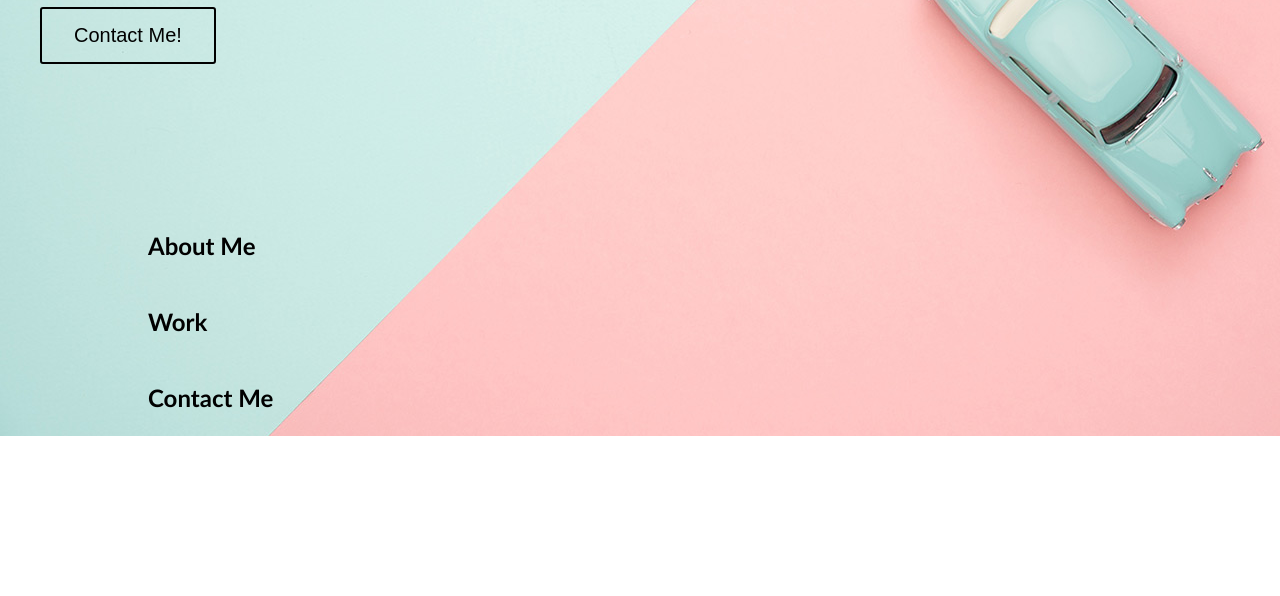
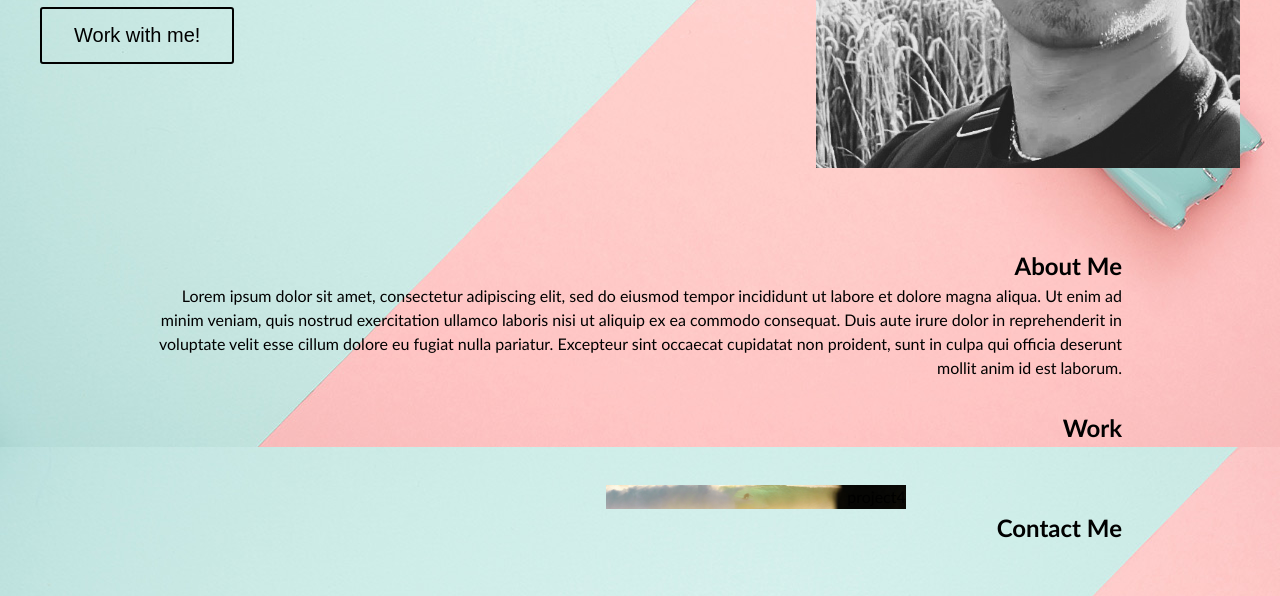
Before and after one commit to ARbayung/Portfolio, a plain HTML site: page index.html in a window 1280 px wide. Shown: the part 554-1150 px from the top of the page. Before the commit the page ends 990 px from the top, so only its background shows below. Drawn offline with Linux system fonts and the light colour scheme.

Commit message:
added headshot and working on portfolio grid

```diff
--- a/css/style.css
+++ b/css/style.css
@@ -11,7 +11,7 @@ body {
   padding: 0;
   font-family: 'Trebuchet MS', 'Lucida Sans Unicode', 'Lucida Grande', 'Lucida Sans', Arial, sans-serif;
   line-height: 1.5;
-  background-image: url(../images/02-portfolio-3.jpg);
+  background-image: url("../images/02-portfolio-3.jpg");
 }
 
 h1,
@@ -74,12 +74,6 @@ li :hover {
   font-size: 20px;
 }
 
-section {
-  margin-left: 10vw;
-  margin-left: 10vw;
-  padding: 20px;
-}
-
 #hero-banner {
   padding:40px;
   height: 80vh;
@@ -116,7 +110,7 @@ section {
 
 #DP{
   grid-area: DP;
-  background-image: url("");
+  background-image: url("../images/headshot.jpg");
   background-size: cover;
   justify-content: center;
   align-items: center;
@@ -146,3 +140,56 @@ button:hover {
   background-color: black;
   color: white;
 }
+
+.page-wrapper {
+  margin-top: 20px;
+  margin-left: 10vw;
+  margin-right: 10vw;
+  padding: 20px;
+}
+
+section {
+  text-align: right;
+  margin-right:10px;
+  margin-bottom: 30px;
+}
+
+#projectGrid {
+  display: grid;
+  grid-template-columns: 1 1;
+  grid-template-rows: 50% 50%;
+  grid-area:
+  "z m"
+  "t w";
+}
+
+#project1 {
+  grid-area: z;
+  background-image: url("../images/02-portfolio-1.jpg");
+}
+
+#project2 {
+  grid-area: m;
+  background-image: url("../images/02-portfolio-2.jpg");
+}
+
+#project3 {
+  grid-area: t;
+  background-image: url("../images/02-portfolio-3.jpg");
+}
+
+#project4 {
+  grid-area: w;
+  background-image: url("../images/02-portfolio-4.jpg");
+}
+
+.project-content {
+  background-position: center;
+  background-size: cover;
+  background-repeat: no-repeat;
+  margin: 5px;
+  cursor: pointer;
+  display: block;
+  max-width: 300px;
+  max-height: 150px;
+}
--- a/index.html
+++ b/index.html
@@ -32,7 +32,7 @@
     </div>
 
     <div id="contactButton" class="hero-content">
-    <button>Contact Me!</button>
+    <button>Work with me!</button>
     </div>
 
     <div id="DP">
@@ -45,15 +45,31 @@
     <!-- about me -->
     <section class="page-section" id="about">
       <h2>About Me</h2>
+      <p>Lorem ipsum dolor sit amet, consectetur adipiscing elit, sed do eiusmod tempor incididunt ut labore et dolore magna aliqua. Ut enim ad minim veniam, quis nostrud exercitation ullamco laboris nisi ut aliquip ex ea commodo consequat. Duis aute irure dolor in reprehenderit in voluptate velit esse cillum dolore eu fugiat nulla pariatur. Excepteur sint occaecat cupidatat non proident, sunt in culpa qui officia deserunt mollit anim id est laborum.</p>
     </section>
 
     <!-- portfolio container -->
-    <section class="page-section" id="work">
+    <section id="work">
       <h2>Work</h2>
+      <div id="projectGrid">
+        <div id="project1" class="project-content">
+          <div>project1</div>
+        </div>
+        <div id="project2" class="project-content">
+          <div>project2</div>
+        </div>
+        <div id="project3" class="project-content">
+          <div>project3</div>
+        </div>
+        <div id="project4" class="project-content">
+          <div>project4</div>
+        </div>
+      </div>
     </section>
 
+
     <!-- contact -->
-    <section class="page-section contact" id="contact">
+    <section id="contact">
       <h2>Contact Me</h2>
     </section>
   </main>
```
Also changed, not shown: images/headshot.jpg (added), images/unnamed.jpg (deleted).
